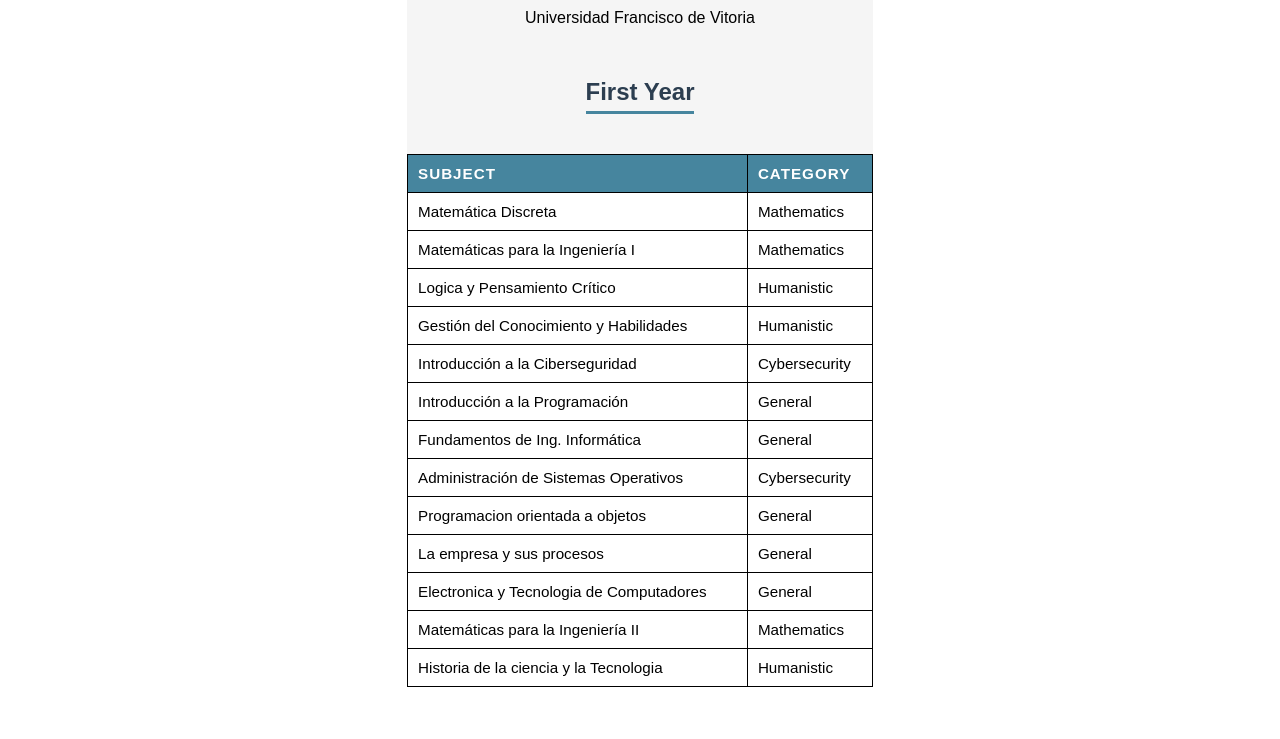
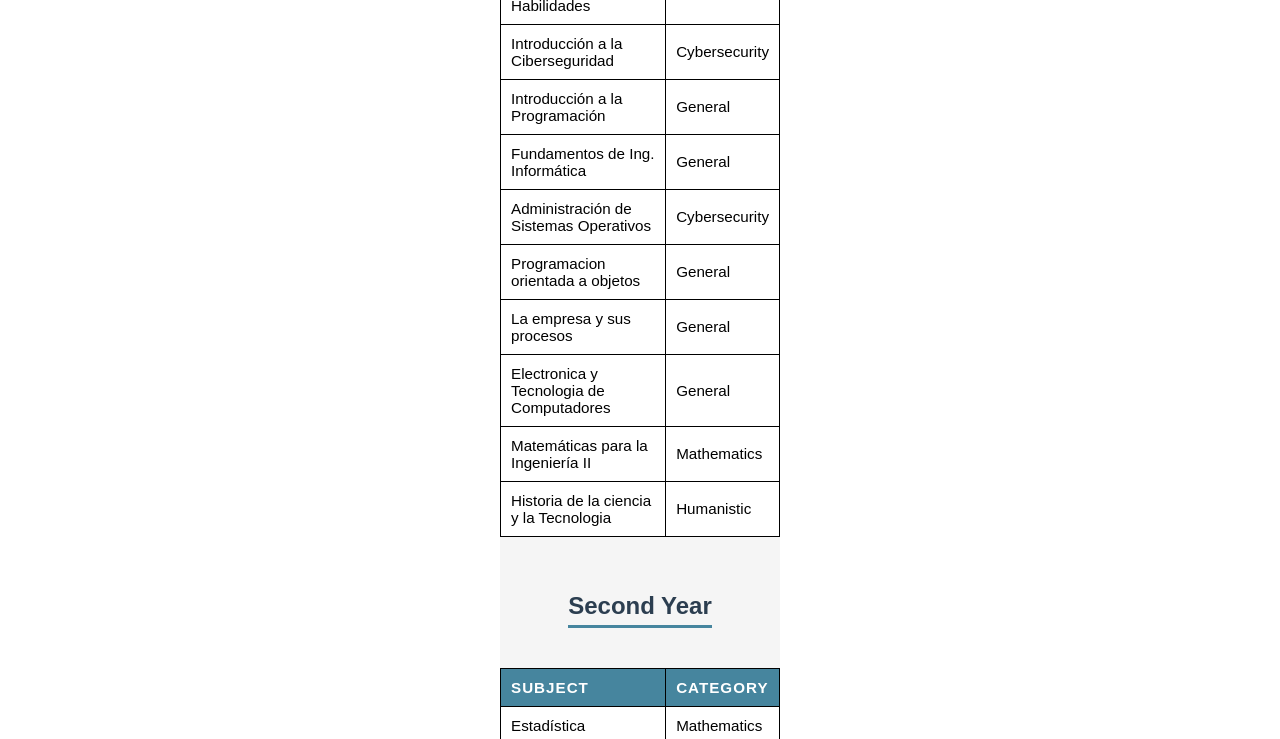
Before and after one commit to alicia-vereda-ferrero/personal-web, a plain HTML site: page docs/public/degree.html in a window 1280 px wide. Shown: the part 265-1004 px from the top of the page. Drawn offline with Linux system fonts and the light colour scheme.

Commit message:
changes2

```diff
--- a/docs/css/style.css
+++ b/docs/css/style.css
@@ -120,6 +120,8 @@ body {
             margin: auto;
             background: white;
             border-radius: 12px;
+            padding-left: 500px;
+            padding-right: 500px;
         }
         h1 { color: #000000;
             margin-bottom: px;
```
